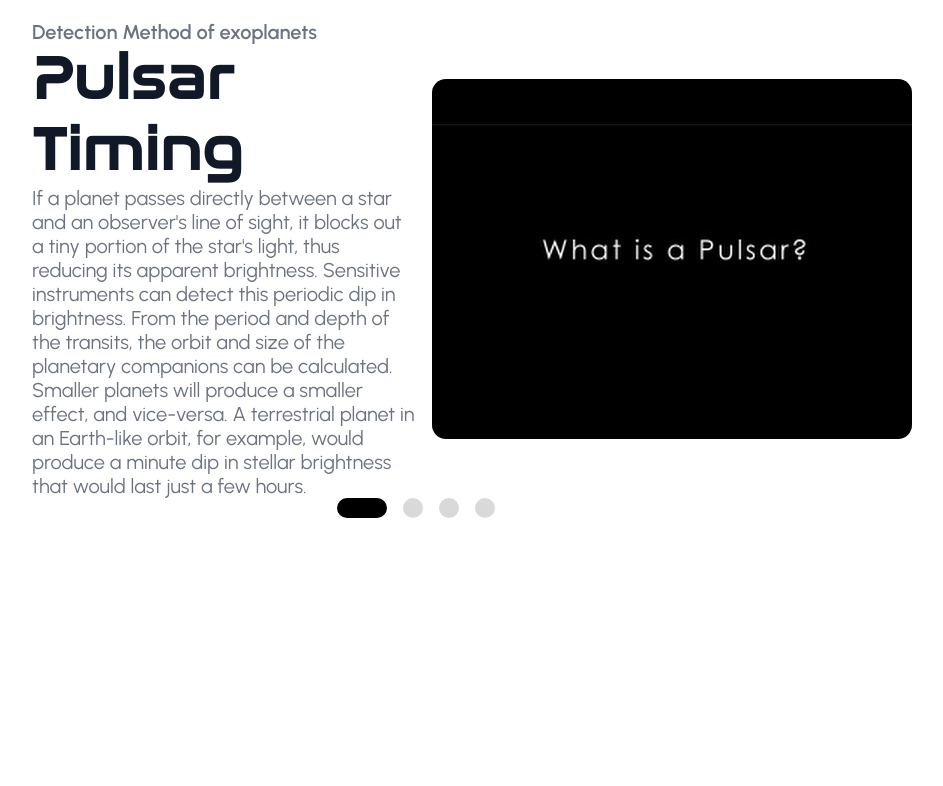
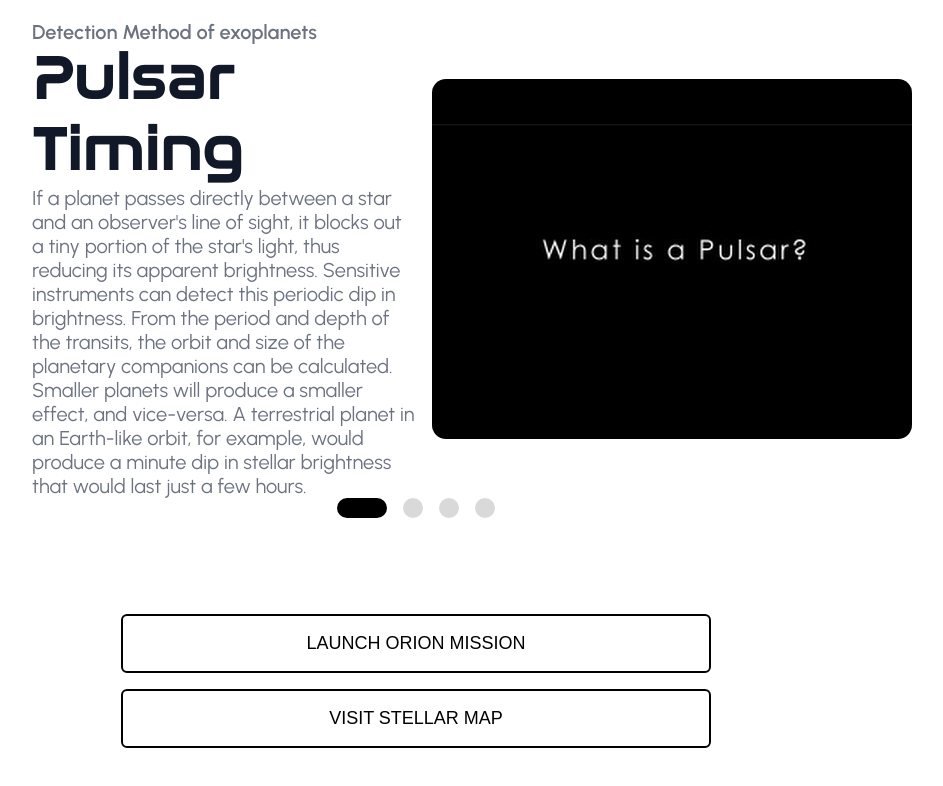
Before and after one commit to JunederZ/fe-beyond-us, a website built with Vite: page pages/mission.html in a window 1280 px wide. Shown: the part 2882-3668 px from the top of the page, without its empty margins (224-1167 px from the left). Before the commit the page ends 3480 px from the top, so only its background shows below. Built offline with nearby package versions, Linux system fonts and the light colour scheme.

Commit message:
bottom button

```diff
--- a/css/mission.css
+++ b/css/mission.css
@@ -500,3 +500,34 @@ nav {
     width: 50px;
     border-radius: 10px;
 }
+
+.section-6 {
+    display: flex;
+    flex-direction: column;
+    justify-content: center;
+    align-items: center;
+    min-height: 10vh;
+    min-width: 100vw;
+    margin: 0 0 6rem 0;
+    position: relative;
+}
+
+.section-6-bottom-button {
+    display: flex;
+    color: rgb(0, 0, 0);
+    justify-content: center;
+    margin: 1rem 0 0 0;
+    padding: 17px 0 17px 0;
+    border-radius: 6px;
+    font-size: 18px;
+    width: 590px;
+    border: 2px solid rgb(0, 0, 0);
+    background-color: transparent;
+    transition: all 0.5s;
+}
+
+.section-6-bottom-button:hover {
+    background-color: rgb(0, 0, 0);
+    cursor: pointer;
+    color: aliceblue;
+}
--- a/pages/mission.html
+++ b/pages/mission.html
@@ -144,6 +144,13 @@
         <div class="section-5-dot"></div>
         <div class="section-5-dot"></div>
     </div>
+    <div class="section-6">
+        <button id="main-button" class="section-6-bottom-button">
+            LAUNCH ORION MISSION
+        </button>
+        <button id="stellar-button" class="section-6-bottom-button">
+            VISIT STELLAR MAP
+        </button>
     <script src="../js/mission.js" type="module"></script>
 </body>
 </html>
```
